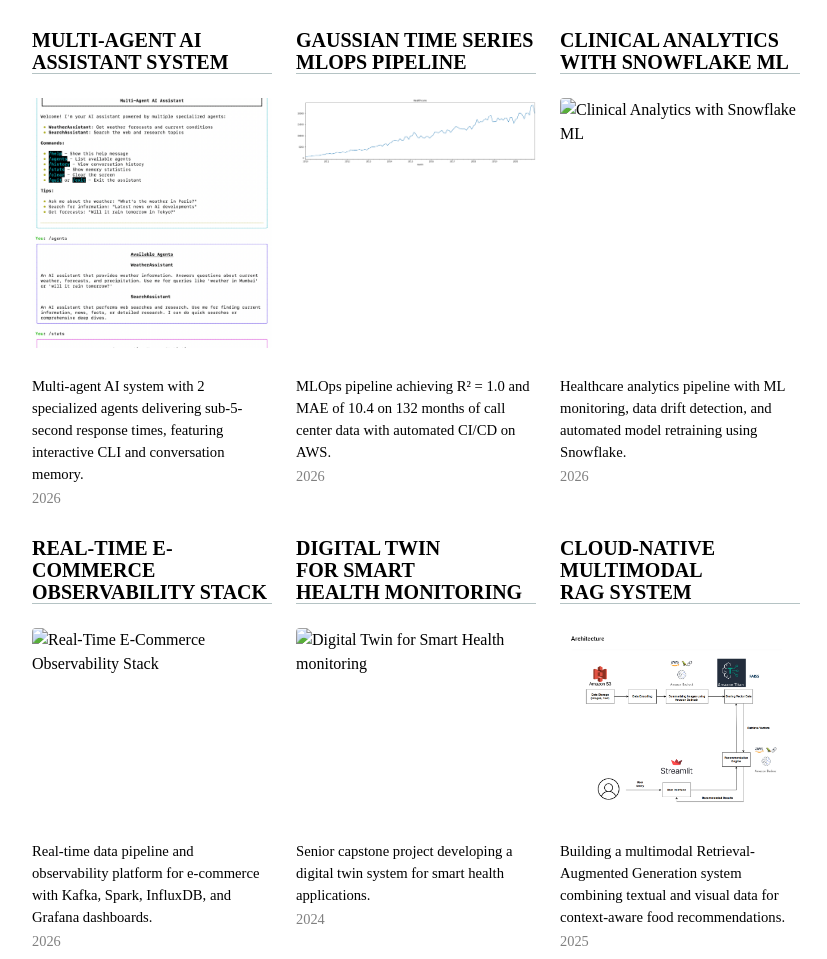
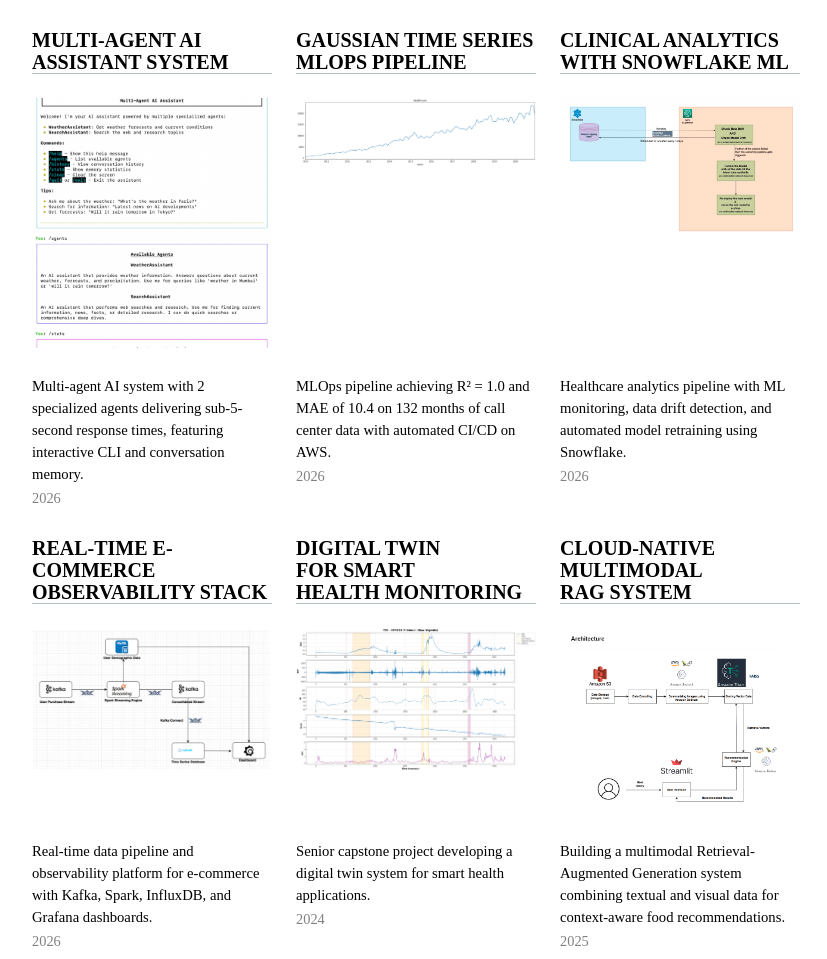
Before and after one commit to Ctt011/Camille-Tran-Website, a plain HTML site: page projects/index.html in a window 1280 px wide. Shown: the part 553-1512 px from the top of the page, without its empty margins (224-1051 px from the left). Drawn offline with Linux system fonts and the light colour scheme.

Commit message:
added project images + updated resume

```diff
--- a/projects/projects.json
+++ b/projects/projects.json
@@ -37,7 +37,7 @@
     "techStack": ["Python", "Snowflake", "scikit-learn", "Alibi-Detect", "scipy", "pandas", "matplotlib"],
     "tags": ["Machine Learning", "Data Engineering", "Cloud Computing", "Healthcare"],
     "year": "2026",
-    "image": "images/placeholder-snowflake.png",
+    "image": "images/pro6_architecture_temp.png",
     "images": [],
     "githubUrl": "https://github.com/Ctt011/clinical-analytics-snowflake-ml",
     "liveUrl": "",
@@ -52,7 +52,7 @@
     "techStack": ["Apache Kafka", "Apache Spark", "Grafana", "InfluxDB", "MySQL", "Avro", "Docker", "Java", "Python"],
     "tags": ["Data Engineering", "Data Visualization", "Cloud Computing", "Real-Time Systems"],
     "year": "2026",
-    "image": "images/placeholder-grafana.png",
+    "image": "images/proj7_temp_architecture.png",
     "images": [],
     "githubUrl": "https://github.com/Ctt011/realtime-ecommerce-observability-stack",
     "liveUrl": "",
@@ -67,7 +67,7 @@
     "techStack": ["Python", "IoT", "Data Analytics", "3D Visualization"],
     "tags": ["IoT", "Data Engineering", "Machine Learning"],
     "year": "2024",
-    "image": "images/placeholder-digital-twin.png",
+    "image": "images/digital_twin_temp_raw_graph.png",
     "images": [],
     "githubUrl": "https://github.com/Ctt011/Capstone-Behavorial",
     "liveUrl": "",
```
Also changed, not shown: resume/index.html (+3 -3 lines), images/digital_twin_temp_raw_graph.png (added), images/pro6_architecture_temp.png (added), images/proj7_temp_architecture.png (added), 2 other files.
